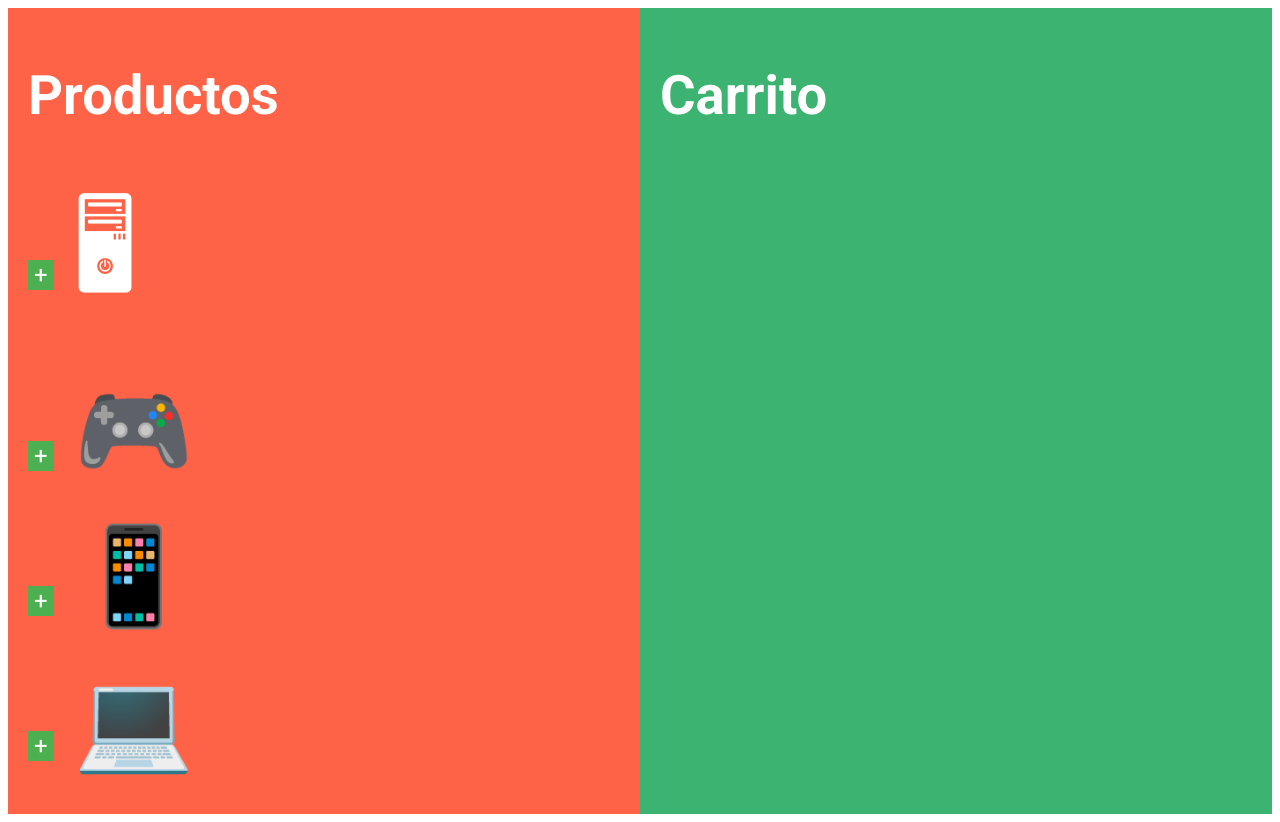
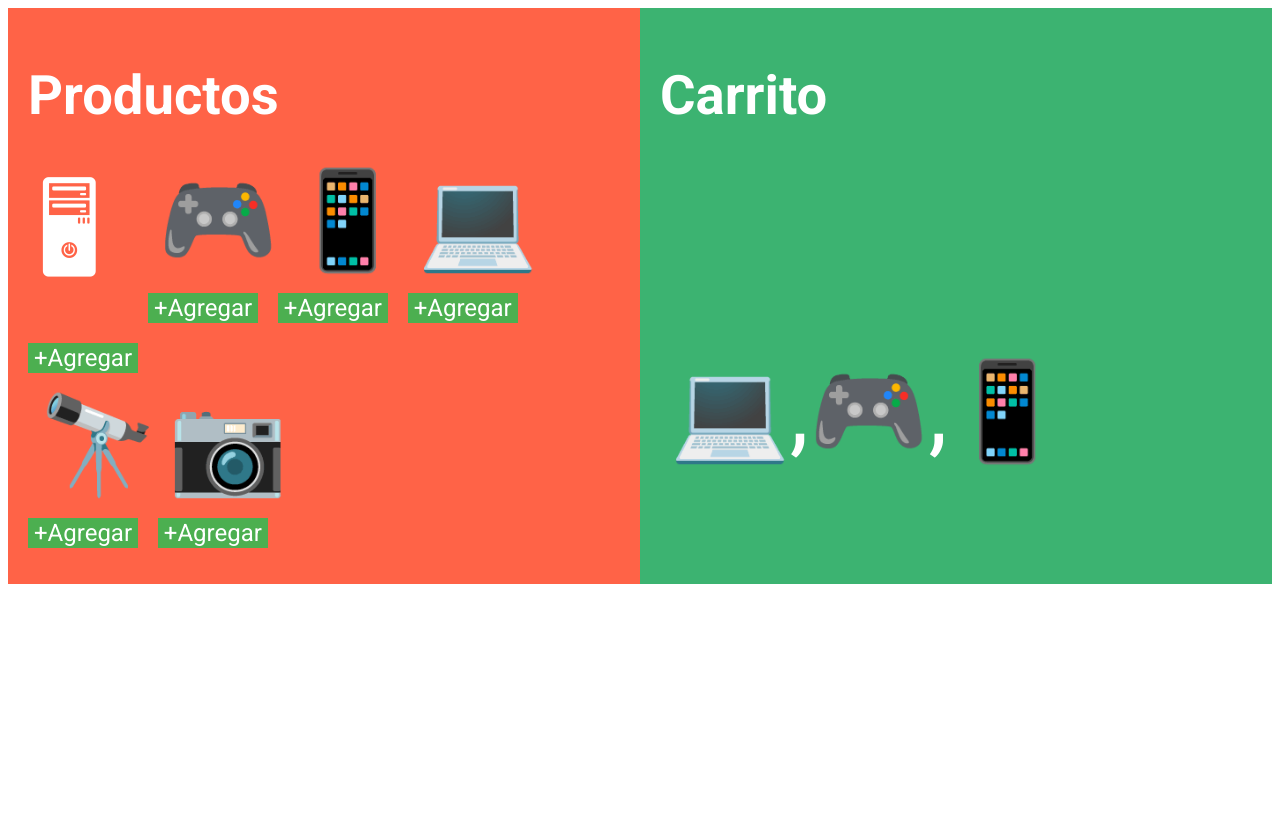
Before and after one commit to burguer80/Compartir-datos-con-componentes, an Angular app: page / in a window 1280 px wide. After the commit the page ends 800 px from the top, so only its background shows below. Built offline with nearby package versions, Linux system fonts and the light colour scheme.

Commit message:
Add shopping cart component

```diff
--- a/src/app/app.component.html
+++ b/src/app/app.component.html
@@ -7,5 +7,6 @@
   </div>
   <div class="column-6 shopping-cart">
     <h1>Carrito</h1>
+    <app-shopping-cart></app-shopping-cart>
   </div>
 </div>
--- a/src/app/app.component.ts
+++ b/src/app/app.component.ts
@@ -10,6 +10,8 @@ export class AppComponent {
     '🖥',
     '🎮',
     '📱',
-    '💻'
+    '💻',
+    '🔭',
+    '📷',
   ];
 }
--- a/src/app/app.module.ts
+++ b/src/app/app.module.ts
@@ -4,11 +4,13 @@ import { NgModule } from '@angular/core';
 import { AppRoutingModule } from './app-routing.module';
 import { AppComponent } from './app.component';
 import { ProductComponent } from './product/product.component';
+import { ShoppingCartComponent } from './shopping-cart/shopping-cart.component';
 
 @NgModule({
   declarations: [
     AppComponent,
-    ProductComponent
+    ProductComponent,
+    ShoppingCartComponent
   ],
   imports: [
     BrowserModule,
--- a/src/app/product/product.component.ts
+++ b/src/app/product/product.component.ts
@@ -3,9 +3,9 @@ import {Component, Input} from '@angular/core';
 @Component({
   selector: 'app-product',
   template: `
+      <span class="product-icon">{{product}}</span>
     <p>
-      <button (click)="onProductClick()">+</button>
-      <span class="product-icon">{{product}}</span>
+      <button (click)="onProductClick()">+Agregar</button>
     </p>
   `,
   styleUrls: ['./product.component.css']
--- /dev/null
+++ b/src/app/shopping-cart/shopping-cart.component.html
@@ -0,0 +1 @@
+<p>shopping-cart works!</p>
--- /dev/null
+++ b/src/app/shopping-cart/shopping-cart.component.ts
@@ -0,0 +1,19 @@
+import {Component, OnInit} from '@angular/core';
+
+@Component({
+  selector: 'app-shopping-cart',
+  template: `
+  <p class="product-icon">
+    {{productsBasket}}
+  </p>
+  `,
+  styleUrls: ['./shopping-cart.component.css']
+})
+export class ShoppingCartComponent implements OnInit {
+
+  productsBasket: string[] = ['💻', '🎮', '📱'];
+
+  ngOnInit(): void {
+  }
+
+}
--- a/src/styles.css
+++ b/src/styles.css
@@ -26,6 +26,7 @@ button:focus {
 
 h1 {
   font-size: 3.4rem;
+  flex: 100%;
 }
 
 .container {
@@ -44,8 +45,18 @@ h1 {
   flex-flow: column;
 }
 
+.product-icon {
+  font-size: 6rem;
+  margin-left: 10px;
+}
+
 .product-list {
   background-color: tomato;
+
+  /*layout*/
+  display: flex;
+  flex-flow: row;
+  flex-wrap: wrap;
 }
 
 .shopping-cart {
```
Also changed, not shown: src/app/shopping-cart/shopping-cart.component.css (added), 1 other file (tests, documents, lock files or other folders).
